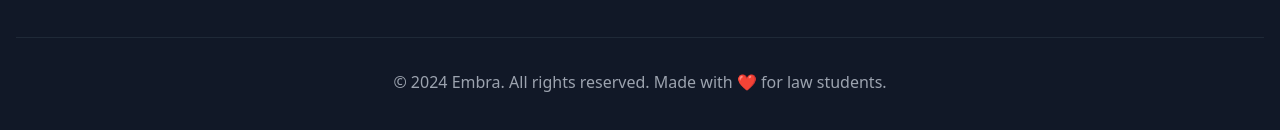
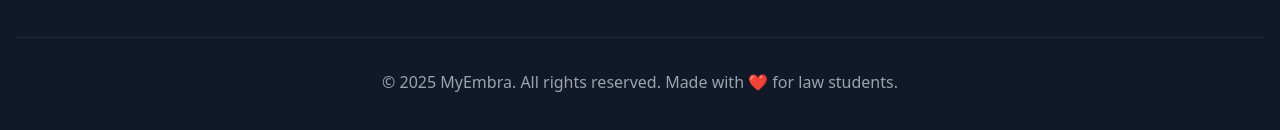
Before and after one commit to cg-stewart/embra-landing, a Next.js app: page / in a window 1280 px wide. Shown: the part 8984-9114 px from the top of the page. Built offline with nearby package versions, Linux system fonts and the light colour scheme.

Commit message:
fix: updated footer year

```diff
--- a/components/sections/footer.tsx
+++ b/components/sections/footer.tsx
@@ -1,7 +1,7 @@
-"use client"
+"use client";
 
-import { Scale } from "lucide-react"
-import Link from "next/link"
+import { Scale } from "lucide-react";
+import Link from "next/link";
 
 export function Footer() {
   return (
@@ -16,7 +16,8 @@ export function Footer() {
               <span className="text-xl font-bold">Embra</span>
             </div>
             <p className="text-gray-400 mb-4">
-              Empowering law students to succeed through better tools, community, and guidance.
+              Empowering law students to succeed through better tools,
+              community, and guidance.
             </p>
           </div>
 
@@ -85,9 +86,12 @@ export function Footer() {
         </div>
 
         <div className="border-t border-gray-800 mt-8 pt-8 text-center text-gray-400">
-          <p>&copy; 2024 Embra. All rights reserved. Made with ❤️ for law students.</p>
+          <p>
+            &copy; 2025 MyEmbra. All rights reserved. Made with ❤️ for law
+            students.
+          </p>
         </div>
       </div>
     </footer>
-  )
+  );
 }
```
Also changed, not shown: 1 other file (tests, documents, lock files or other folders).
